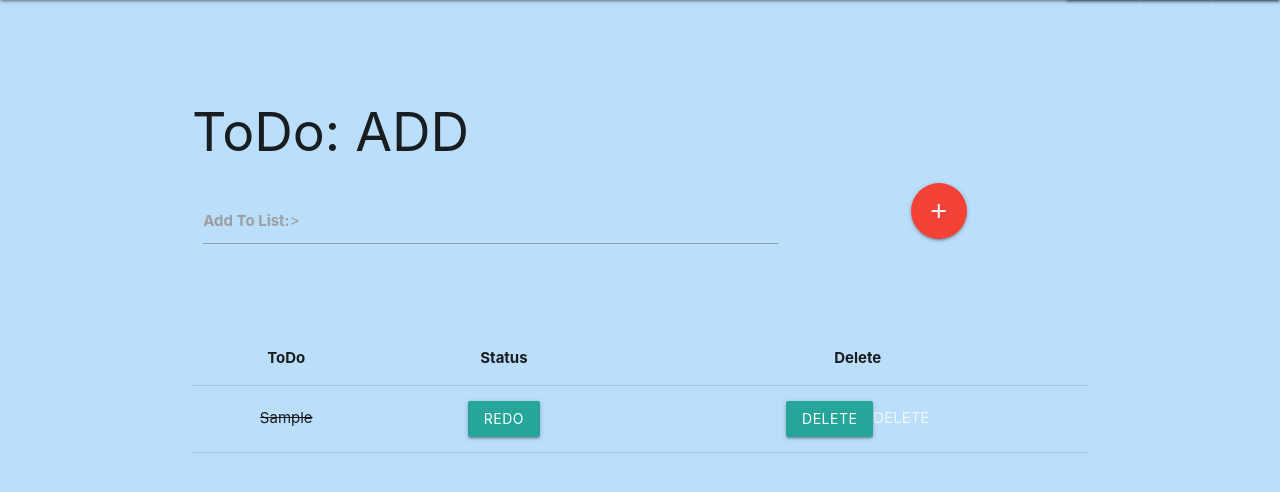
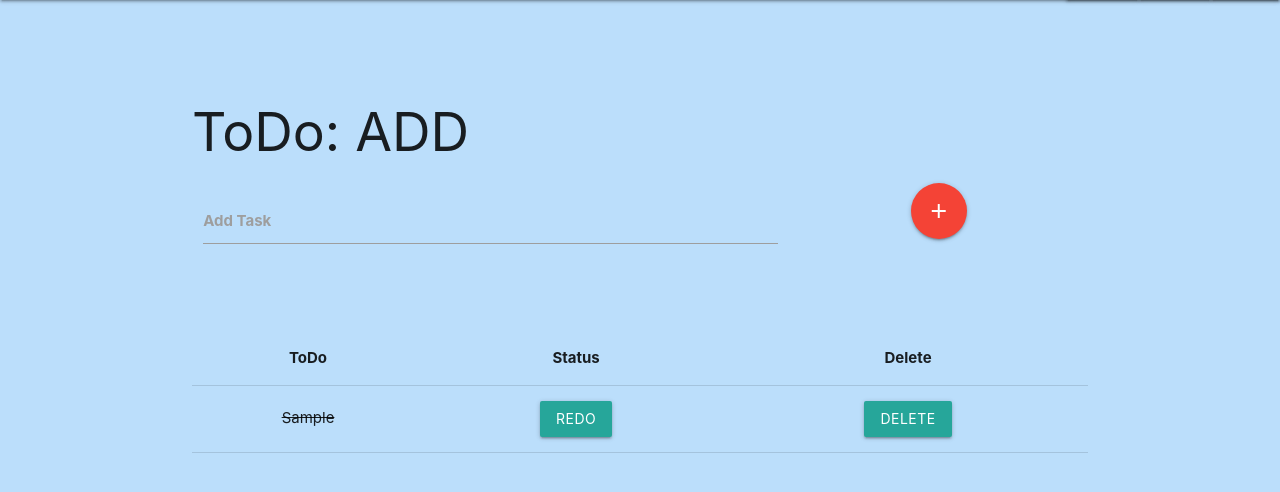
Before and after one commit to coderj001/django-responsive-todo-app, a Django app: page / in a window 1280 px wide. Shown: the part 64-556 px from the top of the page. Run offline with Django 3.2, Linux system fonts and the light colour scheme; tables that the repository leaves empty hold one stand-in row (values such as "Sample post").

Commit message:
Edit for small change

```diff
--- a/ToDoApp/templates/todolist/index.html
+++ b/ToDoApp/templates/todolist/index.html
@@ -10,7 +10,7 @@
     {% csrf_token %}
     <div class="row">
         <div class="col s8 input-field">
-            <label for="item"><b>Add To List:</b>></label>
+            <label for="item"><b>Add Task</b></label>
             <input type="text" name="item">
         </div>
         <div class="col s4">
@@ -38,7 +38,7 @@
                     <tr>
                         <td style="text-decoration: line-through;"><center>{{ i.item }}</center></td>
                         <td><center><a href="{% url 'todolist:checkoff' i.id %}" style="color: aliceblue;"><button class="btn waves-effect waves-light">REDO</button></a></center></td>
-                        <td><center><a href="{% url 'todolist:delete' i.id %}" style="color: aliceblue;"><button class="btn waves-effect waves-light">DELETE</button>DELETE</a></center></td>
+                        <td><center><a href="{% url 'todolist:delete' i.id %}" style="color: aliceblue;"><button class="btn waves-effect waves-light">DELETE</button></a></center></td>
                     </tr>
                     {% else %}
                     <tr>
```
